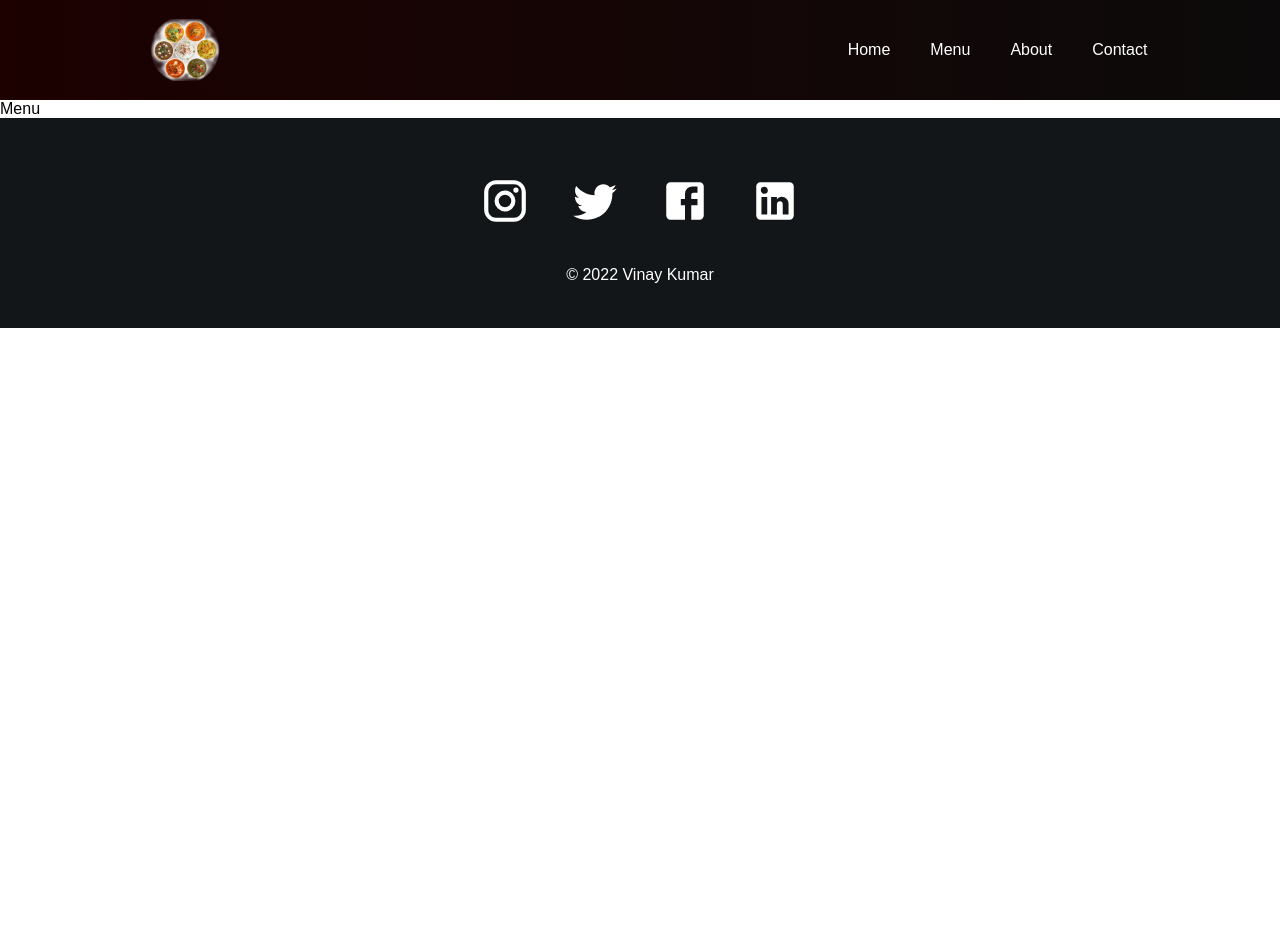
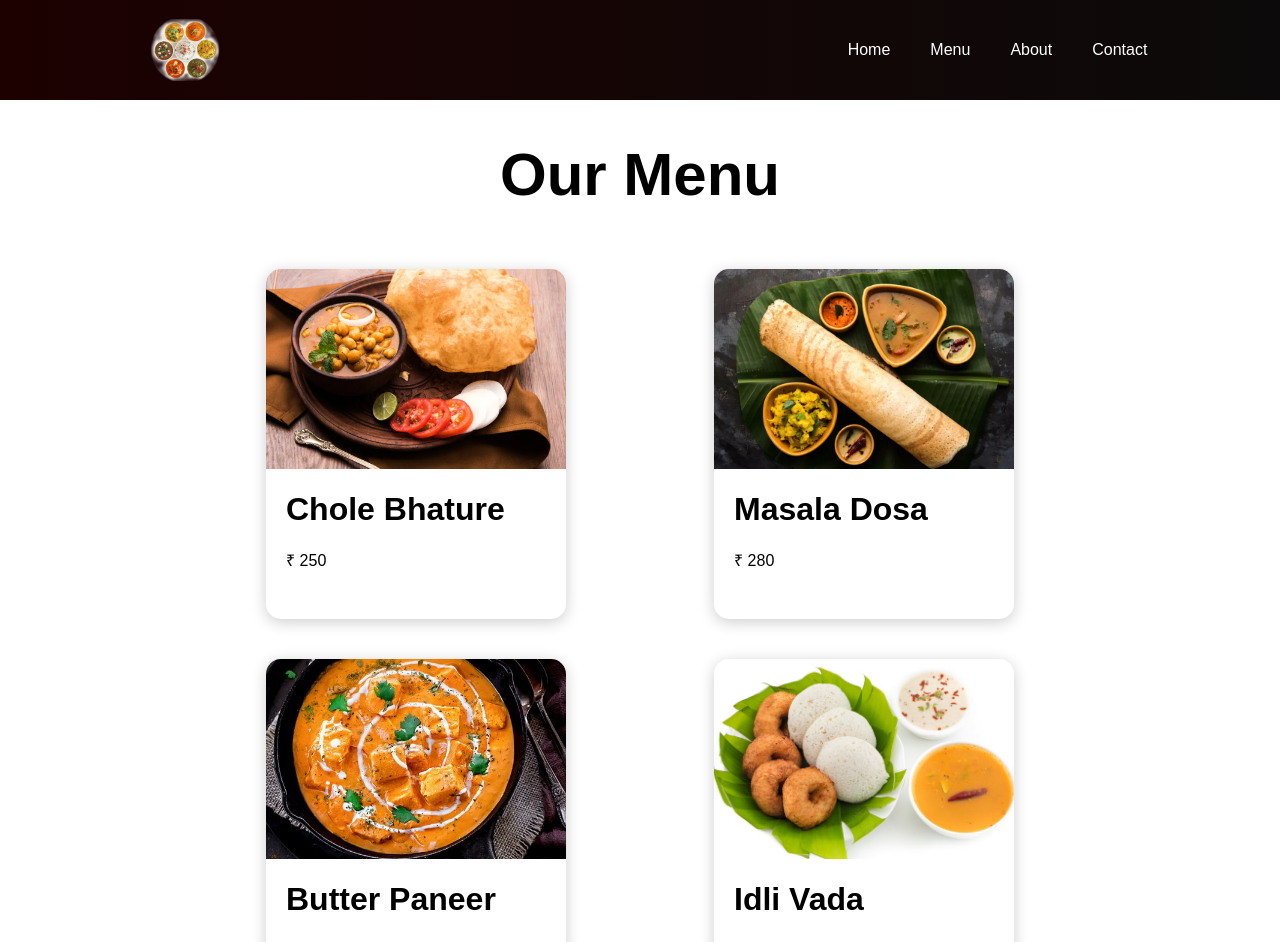
Before and after one commit to vinaykumar785557/food-order-react, a React (Create React App) app: page /menu in a window 1280 px wide. Shown: the top 942 px of the page. Before the commit the page ends 800 px from the top, so only its background shows below. Built offline with nearby package versions, Linux system fonts and the light colour scheme.

Commit message:
menu page with menu items and styling is completed

```diff
--- a/src/App.js
+++ b/src/App.js
@@ -14,13 +14,13 @@ function App() {
 				<Navbar />
 				<Switch>
 					<Route path='/' exact component={Home}></Route>
-					<Route path='/menu'>
+					<Route path='/menu' exact>
 						<Menu />
 					</Route>
-					<Route path='/about'>
+					<Route path='/about' exact>
 						<About />
 					</Route>
-					<Route path='/contact'>
+					<Route path='/contact' exact>
 						<Contact />
 					</Route>
 				</Switch>
--- /dev/null
+++ b/src/components/MenuItem.js
@@ -0,0 +1,13 @@
+import React from 'react';
+import '../styles/Menu.css';
+function MenuItem({ image, name, price }) {
+	return (
+		<div className='menuItem'>
+			<div style={{ backgroundImage: `url(${image})` }}> </div>
+			<h1> {name} </h1>
+			<p> ₹ {price} </p>
+		</div>
+	);
+}
+
+export default MenuItem;
--- /dev/null
+++ b/src/data/data.js
@@ -0,0 +1,41 @@
+import Chole from '../assets/chhola.jpg';
+import Dosa from '../assets/dosa.jpg';
+import Paneer from '../assets/paneer.jpg';
+import Idli from '../assets/idli.jpg';
+import Gujrati from '../assets/gujrati.jpeg';
+import Rajasthani from '../assets/rajasthani.jpg';
+
+const data = [
+	{
+		name: 'Chole Bhature',
+		image: Chole,
+		price: 250,
+	},
+	{
+		name: 'Masala Dosa',
+		image: Dosa,
+		price: 280,
+	},
+	{
+		name: 'Butter Paneer',
+		image: Paneer,
+		price: 350,
+	},
+	{
+		name: 'Idli Vada',
+		image: Idli,
+		price: 230,
+	},
+	{
+		name: 'Gujrati Thali',
+		image: Gujrati,
+		price: 450,
+	},
+	{
+		name: 'Rajasthani Thali',
+		image: Rajasthani,
+		price: 499,
+	},
+];
+
+export default data;
--- a/src/pages/Menu.js
+++ b/src/pages/Menu.js
@@ -1,9 +1,27 @@
-import React from 'react'
+import React from 'react';
+import MenuItem from '../components/MenuItem';
+import data from '../data/data';
 
 function Menu() {
-  return (
-    <div>Menu</div>
-  )
+	return (
+
+		<div className='menu'>
+			<h1 className='menuTitle'>Our Menu</h1>
+				<div className='menuList'>
+					{data.map((item, key) => {
+						return (
+							<MenuItem
+								key={key}
+								name={item.name}
+								image={item.image}
+								price={item.price}
+							/>
+						);
+					})}
+				</div>
+
+		</div>
+	);
 }
 
-export default Menu
+export default Menu;
--- a/src/styles/Footer.css
+++ b/src/styles/Footer.css
@@ -18,7 +18,7 @@
 .socialMedia svg:hover {
 	color: rgb(97, 97, 207);
 	margin: 20px;
-	font-size: 60px;
+	font-size: 50px;
 	cursor: pointer;
 }
 .footer p {
--- /dev/null
+++ b/src/styles/Menu.css
@@ -0,0 +1,62 @@
+.menu {
+	width: 100%;
+	height: auto;
+	display: flex;
+	justify-content: center;
+	align-items: center;
+	flex-direction: column;
+}
+.menu .menuTitle {
+	/* font-family: cursive; */
+	font-size: 60px;
+}
+
+.menuList {
+	width: 70vw;
+	height: auto;
+	display: grid;
+	grid-template-columns: 1fr 1fr 1fr;
+	place-items: center;
+}
+
+/* MENU ITEM STYLING */
+
+.menuItem {
+	border-radius: 15px;
+	width: 300px;
+	height: 350px;
+	margin: 20px;
+	box-shadow: 0px 3px 15px rgba(0, 0, 0, 0.2);
+}
+.menuItem:hover {
+	box-shadow: 0px 3px 15px rgba(0, 0, 0, 0.5);
+	transition: 0.3s ease-in;
+	cursor: pointer;
+}
+
+.menuItem div {
+	border-top-left-radius: 15px;
+	border-top-right-radius: 15px;
+	width: 100%;
+	height: 200px;
+	background-position: center;
+	background-repeat: no-repeat;
+	background-size: cover;
+}
+
+.menuItem h1,
+.menuItem p {
+	margin-left: 20px;
+}
+
+@media only screen and (max-width: 1300px) {
+	.menuList {
+		grid-template-columns: 1fr 1fr;
+	}
+}
+
+@media only screen and (max-width: 800px) {
+	.menuList {
+		grid-template-columns: 1fr;
+	}
+}
```
